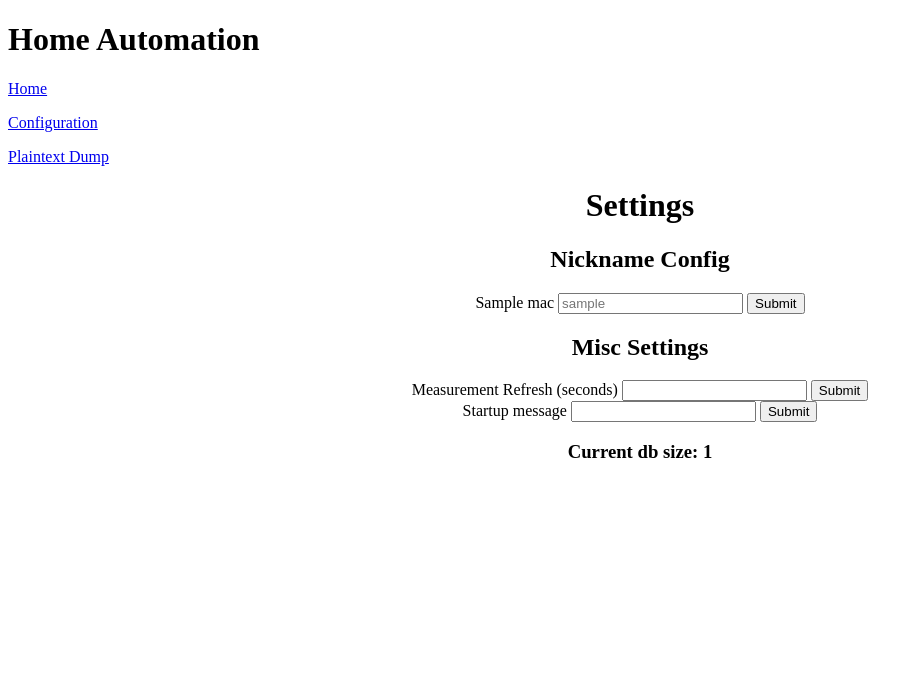
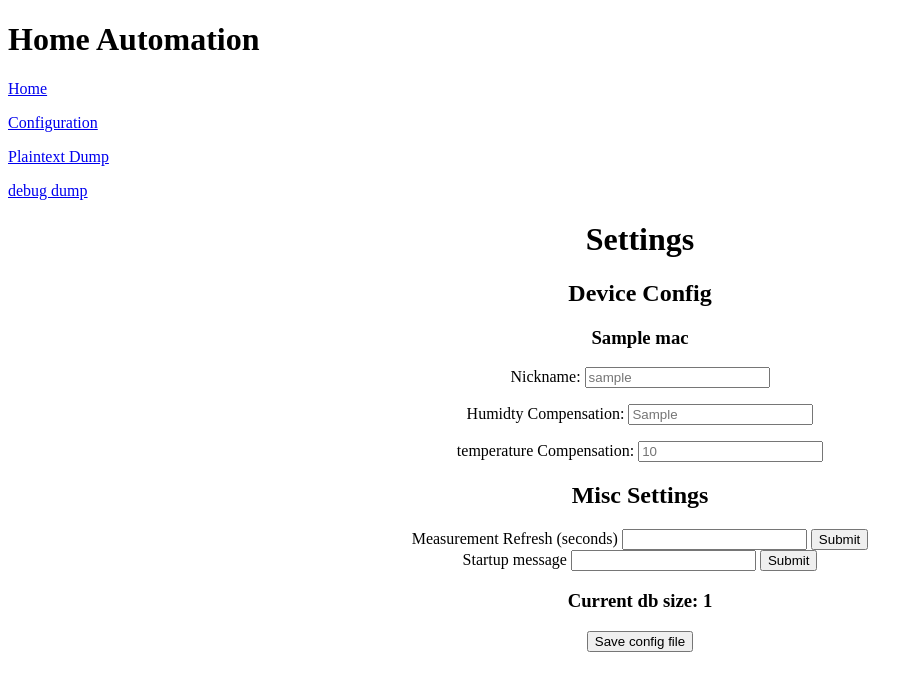
Before and after one commit to Paumanok/home_automation, a Flask app: template ht_flask/templates/config.html in a window 1280 px wide. Shown: the top 691 px of the page, without its empty margins (0-923 px from the left). Run offline with Flask 2, Linux system fonts and the light colour scheme; the template is opened without the code that fills it: most values are stand-ins (such as "Sample title", 1, 10 or a date in 2020); parts of the project's set-up code (start-up, migrations or seed data) failed here and were passed over.

Commit message:
got graph compensation working, as well as a toggle

```diff
--- a/ht_flask/default/config.json
+++ b/ht_flask/default/config.json
@@ -1,7 +1,8 @@
 {
     "ht_server_config": {
-        "m_sync_refresh_rate" : 120,
-        "startup_message" : "hello world",
-        "data_period" : "last_12"
+        "m_sync_refresh_rate": "30",
+        "startup_message": "hello",
+        "data_period": "last_hour",
+        "compensate": true
     }
 }
--- a/ht_flask/main.py
+++ b/ht_flask/main.py
@@ -45,7 +45,8 @@ def index():
         "preset_keys" : presets.keys(),
         "current_period" : config["data_period"],
         "current_delta" : presets[config["data_period"]]["delta"],
-        "refresh_delay" : str(sync_count + 5) #offset to allow new data to show
+        "refresh_delay" : str(sync_count + 5), #offset to allow new data to show
+        "compensate" : config["compensate"]
     }
 
     if request.method == "POST":
@@ -56,6 +57,19 @@ def index():
             config["data_period"] = new_period
             dbm().config.update_one({}, {"$set":{"ht_server_config":config}})
             print("changing period")
+        elif "compensate" in request.form.keys():
+            #only there if true
+
+            config["compensate"] = True
+            dbm().config.update_one({}, {"$set":{"ht_server_config":config}})
+            template_input["compensate"] = True
+            print("compensate")
+
+        elif "compensate" not in request.form.keys():
+            config["compensate"] = False
+            dbm().config.update_one({}, {"$set":{"ht_server_config":config}})
+            template_input["compensate"] = False
+            print("notthere\n\r")
 
 
 
@@ -65,8 +79,8 @@ def index():
         nickname = dev["nick"]
         mes = dbm().get_data_from_range(dev["MAC"], delta= template_input["current_delta"])
         times = [datetime.strptime(i["date"] + " " + i["time"], "%d/%m/%Y %H:%M:%S").isoformat() for i in mes]
-        temps = [c_to_f(i["Temp"]) for i in mes]
-        hums = [i["Humidity"] for i in mes]
+        temps = compensate_temp_measurements(mes, dev, config["compensate"])#[c_to_f(i["Temp"] + dev["temp_comp"] ) for i in mes]
+        hums = compensate_hum_measurements(mes, dev, config["compensate"])#[i["Humidity"] + dev["hum_comp"] for i in mes]
         data = {"nickname": nickname, "time": times, "temp": temps, "humidity": hums}
 
         datas.append(data)
@@ -106,21 +120,35 @@ def next_measurement():
 @app.route('/config', methods=["GET", "POST"])
 def config():
     db = dbm()
-    devices = db.get_devices()
+    devices = db.devices.find({},{"_id":0})
     config = db.get_config()
+
 
     if request.method == "POST":
         for key in request.form.keys():
+            if key == "save_config":
+                db.save_config()
+
             if key in config.keys():
                 config[key] = request.form[key]
                 db.config.update_one({}, {"$set" : {"ht_server_config" : config}})
 
 
             for dev in devices:
-                if key == dev["MAC"]:
-                    print("found it")
-                    print(request.form[key])
-                    db.devices.update_one({"MAC": dev["MAC"]}, {"$set":{"nick": request.form[key]}})
+
+                if dev["MAC"] in key:
+
+                    parsed = key.split("-")
+
+                    if len(parsed) > 1:
+                        print("parsing key")
+                        field = parsed[1]
+
+                        db.devices.update_one({"MAC": dev["MAC"]}, {"$set":{field:request.form[key]}})
+
+
+
+
 
 
     dbsize = get_db_size_str(db)
@@ -152,12 +180,14 @@ def testdump():
     dtnow= datetime.now()
 
     dt_prior = dtnow - timedelta(days=1)
-    devs = dbm().get_devices()
+    #devs = dbm().get_devices()
+    devs = dbm().devices.find({},{"_id":False})
     ret_str = ""
     dataset = dict()
     for dev in devs:
-        dataset[dev["MAC"]] = dbm().get_data_from_range(dev["MAC"], dtnow, dt_prior, reverse=False)
-
+        #dataset[dev["MAC"]] = dbm().get_data_from_range(dev["MAC"], dtnow, dt_prior, reverse=False)
+        del dev["measurements"]
+        dataset[dev["MAC"]] = dev
     return dataset
 
 @app.route('/data',methods=["POST", "GET"])
@@ -197,6 +227,19 @@ def data():
 
 
 # Helper functions
+def compensate_temp_measurements(measurements, device, compensate=False):
+    comp = 0
+    if compensate:
+        comp = float(device["temp_comp"])
+    temps = [(c_to_f(i["Temp"]) + float(comp) ) for i in measurements]
+    return temps
+
+def compensate_hum_measurements(measurements, device, compensate=False):
+    comp = 0
+    if compensate:
+        comp = float(device["hum_comp"])
+    hums = [(i["Humidity"] + comp) for i in measurements]
+    return hums
 
 def c_to_f(c):
     return (c * 9/5) + 32
@@ -228,11 +271,12 @@ def sync_timer():
 def init_sync_timer():
     #Initialize the sync rate to work with settings
     global sync_refresh_rate
-    conf_cursor = dbm().config.find_one({})
-    cursor_len = len(list(dbm().config.find({})))
+    #conf_cursor = dbm().config.find_one({})
+    #cursor_len = len(list(dbm().config.find({})))
+    config = dbm().get_config()
 
-    if cursor_len > 0:
-        sync_refresh_rate = conf_cursor["ht_server_config"]["m_sync_refresh_rate"]
+    if "m_sync_refresh_rate" in config.keys():
+        sync_refresh_rate = config["m_sync_refresh_rate"]
         print("====== Configured Refresh Rate: " + str(sync_refresh_rate) + " seconds")
 
     #configure the thread
@@ -244,5 +288,7 @@ if __name__ == "__main__":
     measurement_sync = init_sync_timer()
     measurement_sync.start()
     print(dbm().get_config()["startup_message"])
+    #to_remove = []
+    #[dbm().config.update_many({}, {"$unset": {i:""}}) for i in to_remove]
 
     app.run(host="0.0.0.0", port="5000",debug=True)
--- a/ht_flask/mongo_service.py
+++ b/ht_flask/mongo_service.py
@@ -10,6 +10,8 @@ import json
 import copy
 import os
 from datetime import datetime, timedelta, timezone
+
+default_config_path = '/flask_app/default/config.json'
 
 class dbm:
 
@@ -24,7 +26,7 @@ class dbm:
         #initial config loading if it hasn't been loaded before
 
         if len(list(self.config.find({}))) == 0:
-            with open('/flask_app/default/config.json', 'r') as cf_file:
+            with open(default_config_path, 'r') as cf_file:
                 def_config = json.load(cf_file)
                 self.config.insert_one(def_config)
 
@@ -35,6 +37,8 @@ class dbm:
             dev_dict = dict()
             dev_dict["MAC"] = dev["MAC"]
             dev_dict["nick"] = dev["nick"]
+            dev_dict["temp_comp"] = dev["temp_comp"]
+            dev_dict["hum_comp"] = dev["hum_comp"]
             devices.append(dev_dict)
 
         return devices
@@ -43,6 +47,15 @@ class dbm:
         conf = self.config.find_one({}, {"_id":0})
         if conf != None:
             return conf["ht_server_config"]
+
+    def save_config(self, filepath=default_config_path):
+        conf = self.config.find_one({}, {"_id":0})
+        if conf != None:
+            cur_config = conf
+            with open(filepath, 'w+') as cf_file:
+                json.dump(cur_config, cf_file, indent=4)
+
+
 
     def get_refresh_rate(self):
         refresh_rate = self.get_config()["m_sync_refresh_rate"]
--- a/ht_flask/templates/config.html
+++ b/ht_flask/templates/config.html
@@ -6,19 +6,37 @@
             <div> <h1> Settings </h1> </div>
             <div>
                 <h2>
-                    Nickname Config
+                    Device Config
                 </h2>
             </div>
             <div>
+
                     {% for device in dev_list %}
                     <div>
+                        <h3>{{device["MAC"]}}</h3>
+                        <p>
                             <form action="/config" method="POST">
-                        <label for={{device["MAC"]}}> {{device["MAC"]}} </label>
-                        <input type="name" name={{device["MAC"]}} placeholder={{device["nick"]}} >
-                        <button type="submit">Submit  </button>
+                            <label for={{device["MAC"]}}-nick> Nickname: </label>
+                            <input type="name" name={{device["MAC"]}}-nick placeholder={{device["nick"]}}>
                             </form>
+                        </p>
+                        <p>
+                            <form action="/config" method="POST">
+                            <label for="{{device["MAC"]}}-hum_comp"> Humidty Compensation: </label>
+                            <input type="number" name={{device["MAC"]}}-hum_comp placeholder={{device["hum_comp"]}}>
+                            </form>
+                        </p>
+                        <p>
+                            <form action="/config" method="POST">
+                            <label for="{{device["MAC"]}}-temp_comp"> temperature Compensation: </label>
+                            <input type="number" name="{{device["MAC"]}}-temp_comp" placeholder={{device["temp_comp"]}}>
+                            </form>
+                        </p>
+
                     </div>
                 {% endfor %}
+
+
             </div>
             <div> <h2> Misc Settings</h2></div>
             <div>
@@ -39,6 +57,11 @@
             <div>
                 <h3> Current db size: {{db_size}}</h3>
             </div>
+            <div>
+                <form action="/config" method="POST">
+                    <button type="submit" name="save_config"> Save config file </button>
+                </form>
+            </div>
         </center>
     </body>
 </html>
--- a/ht_flask/templates/header.html
+++ b/ht_flask/templates/header.html
@@ -8,6 +8,7 @@
             <p><a href="/">Home</a></p>
             <p><a href="/config">Configuration</a></p>
             <p><a href="/mongo_dump"> Plaintext Dump </a></p>
+            <p><a href="/test_dump"> debug dump </a></p>
         </div>
     </header>
 </html>
--- a/ht_flask/templates/index.html
+++ b/ht_flask/templates/index.html
@@ -19,6 +19,12 @@
             </select>
             <button type="submit">Submit</button>
         </form>
+
+        <form action="/" method="POST" id="compensation_form">
+            <label for="compensation"> Enable User Compensation: </label>
+            <input type="checkbox" id="compensation" name="compensate" value=True {{ "checked" if t_input["compensate"]}}/>
+            <button type="submit">Submit</button>
+        </form>
     </center>
 </div>
 <div>
```
Lines whose indentation alone changed are shown as unchanged.
